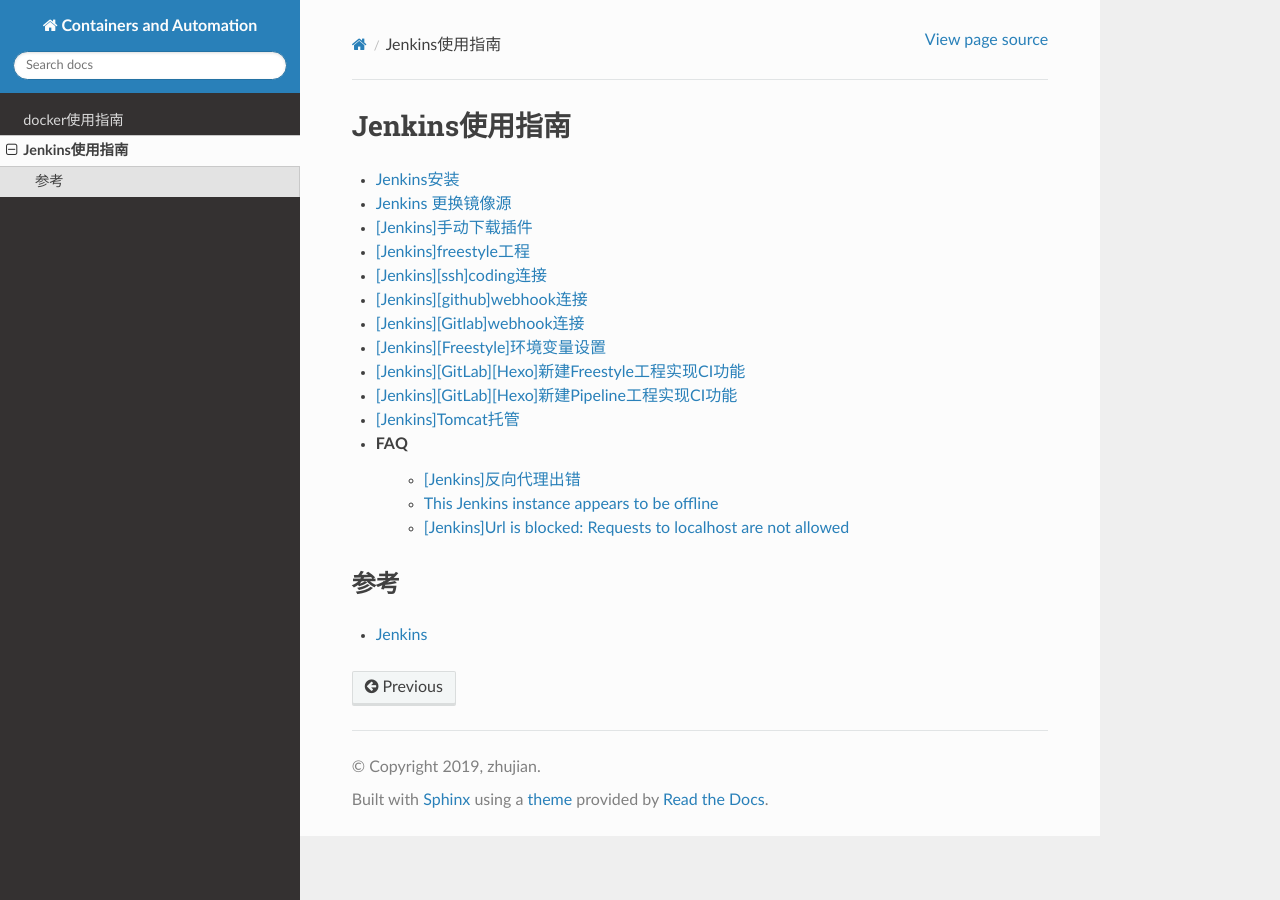
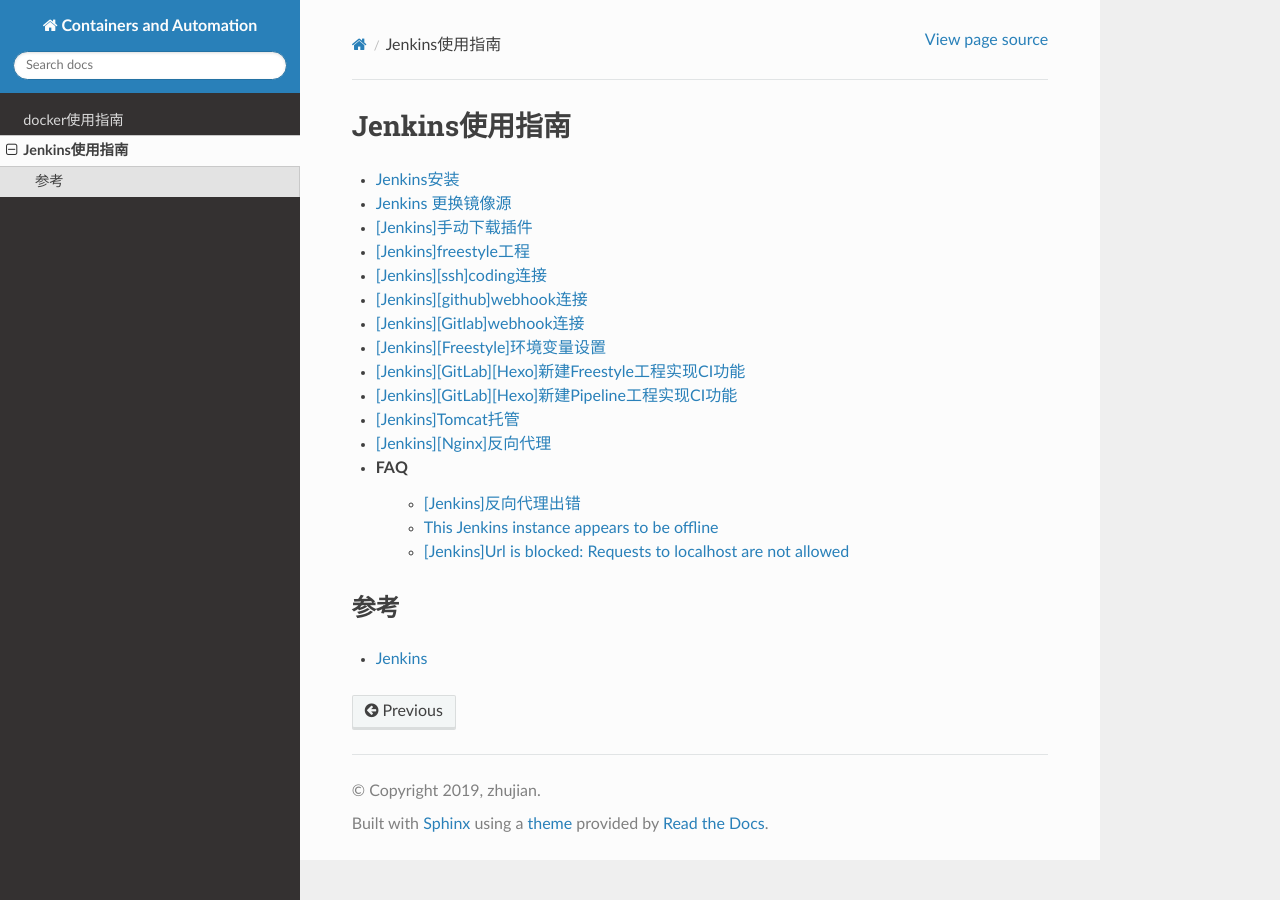
Before and after one commit to Document-Collection/Containerization-Automation, a Sphinx documentation site: the page built from docs/source/jenkins/index.rst, in a window 1280 px wide. Built offline with Sphinx 7.4.7 and the Read the Docs theme 2.0.0, drawn with Linux system fonts in a browser that asks for light colours; pages that are not in the unit, such as notebooks, are missing from menus.

Commit message:
docs(jenkins): 更新反向代理

```diff
--- a/docs/source/jenkins/index.rst
+++ b/docs/source/jenkins/index.rst
@@ -22,6 +22,7 @@
 * `[Jenkins][GitLab][Hexo]新建Freestyle工程实现CI功能`_
 * `[Jenkins][GitLab][Hexo]新建Pipeline工程实现CI功能`_
 * `[Jenkins]Tomcat托管`_
+* `[Jenkins][Nginx]反向代理`_
 
 * FAQ
     * `[Jenkins]反向代理出错`_
@@ -40,7 +41,7 @@
 .. _`[Jenkins][GitLab][Hexo]新建Freestyle工程实现CI功能`: https://www.zhujian.tech/posts/446d640.html
 .. _`[Jenkins][GitLab][Hexo]新建Pipeline工程实现CI功能`: https://www.zhujian.tech/posts/f80ec296.html
 .. _`[Jenkins]Tomcat托管`: https://www.zhujian.tech/posts/bc77c204.html
-
+.. _`[Jenkins][Nginx]反向代理`: https://www.zhujian.tech/posts/7c823af7.html
 
 
 .. _`[Jenkins]反向代理出错`: https://www.zhujian.tech/posts/adc5ce0c.html
```
